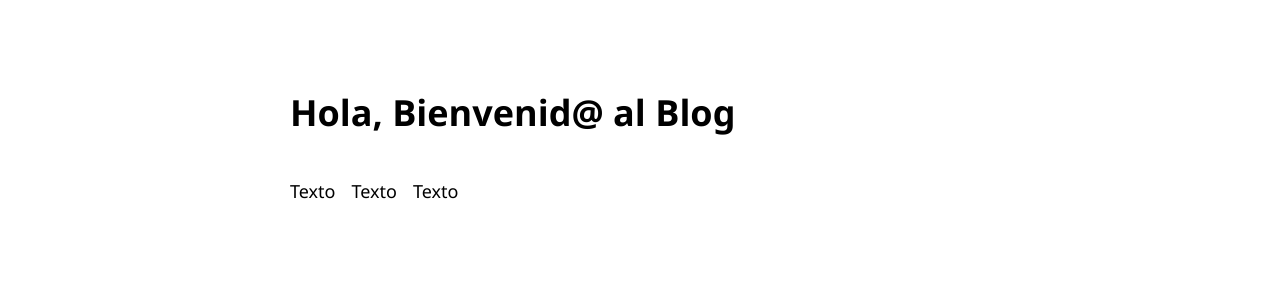
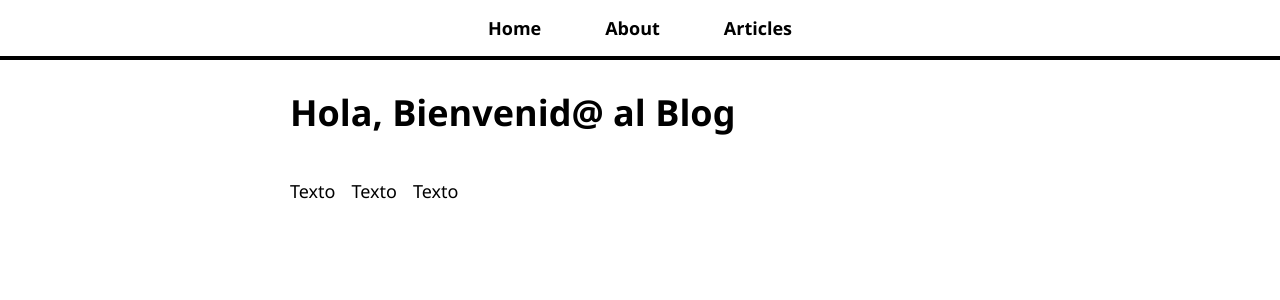
Before and after one commit to carlanlinux/proyecto-fp-front, a React (Create React App) app: page / in a window 1280 px wide. Shown: the top 300 px of the page. Built offline with nearby package versions, Linux system fonts and the light colour scheme.

Commit message:
feat: Create a NavBar with react Link

```diff
--- a/src/App.js
+++ b/src/App.js
@@ -1,6 +1,5 @@
 import logo from './logo.svg';
 //Importamos router para traernos las dependencias de la navegación
-
 import {BrowserRouter as Router,
         Route
 } from 'react-router-dom';
@@ -9,6 +8,7 @@
 import AboutPage from "./pages/AboutPage";
 import ArticlesList from "./pages/ArticlesList";
 import ArticlePage from "./pages/ArticlePage";
+import NavBar from "./NavBar";
 
 function App() {
   return (
@@ -16,6 +16,8 @@
       //Article:name --> Aquí recogemos el parámetro de la URL para poderlo utilizar en la página en cuestión
       <Router>
     <div className="App">
+      {/*Cargamos el componente de la barra de navegación encima del cuerpo de la página ya que queremos que se cargue en todas las páginas*/}
+      <NavBar/>
       <div id="page-body">
       {/*Le decimos que la home debe abrir el componente de hompage usando exact le decimos que sólo queremos que cargue
       el componente cuando sea esa ruta y si no, que no cargue nada*/}
--- /dev/null
+++ b/src/NavBar.js
@@ -0,0 +1,22 @@
+import React from 'react';
+//Importamos link para hacer los links en vez de con la etiqueta anchor de HTML
+import {Link} from "react-router-dom";
+
+
+const NavBar = () => (
+<nav>
+    <ul>
+        <li>
+            <Link to="/">Home</Link>
+        </li>
+        <li>
+            <Link to="/about">About</Link>
+        </li>
+        <li>
+            <Link to="/articles-list">Articles</Link>
+        </li>
+    </ul>
+</nav>
+);
+
+export default NavBar;
```
